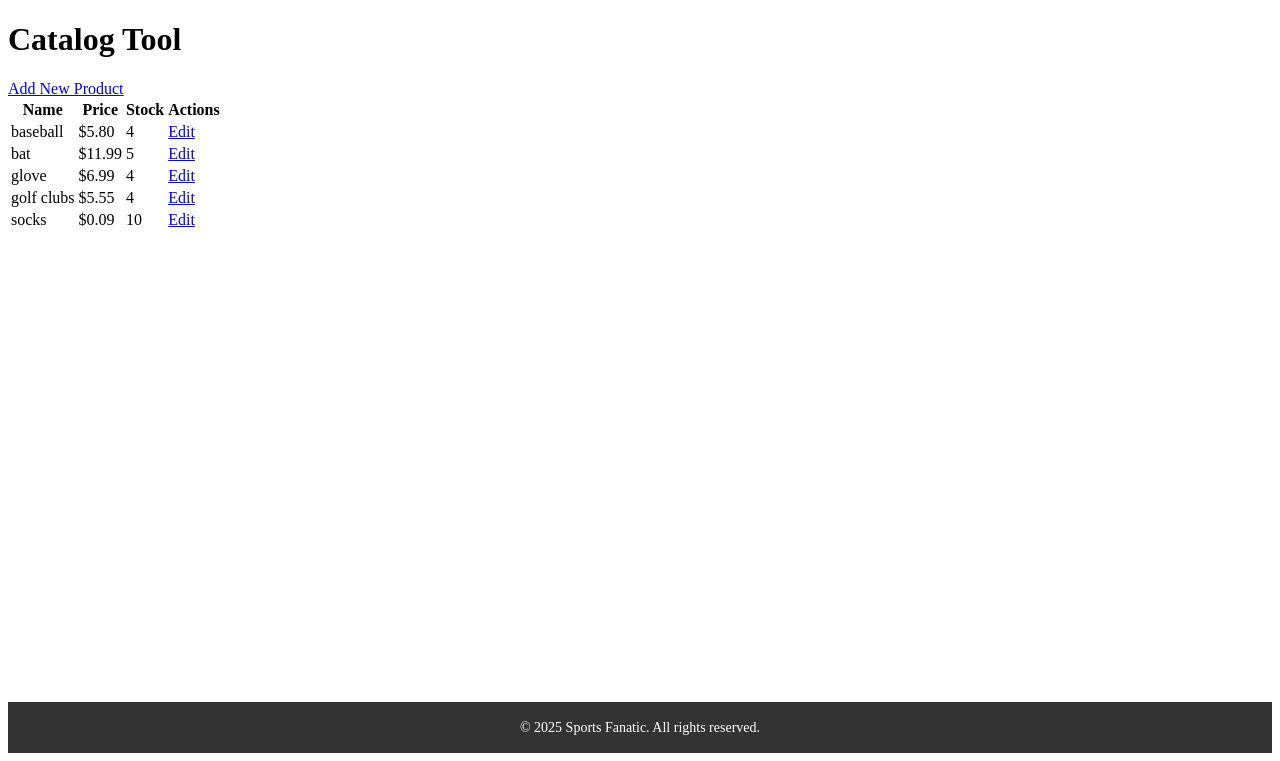
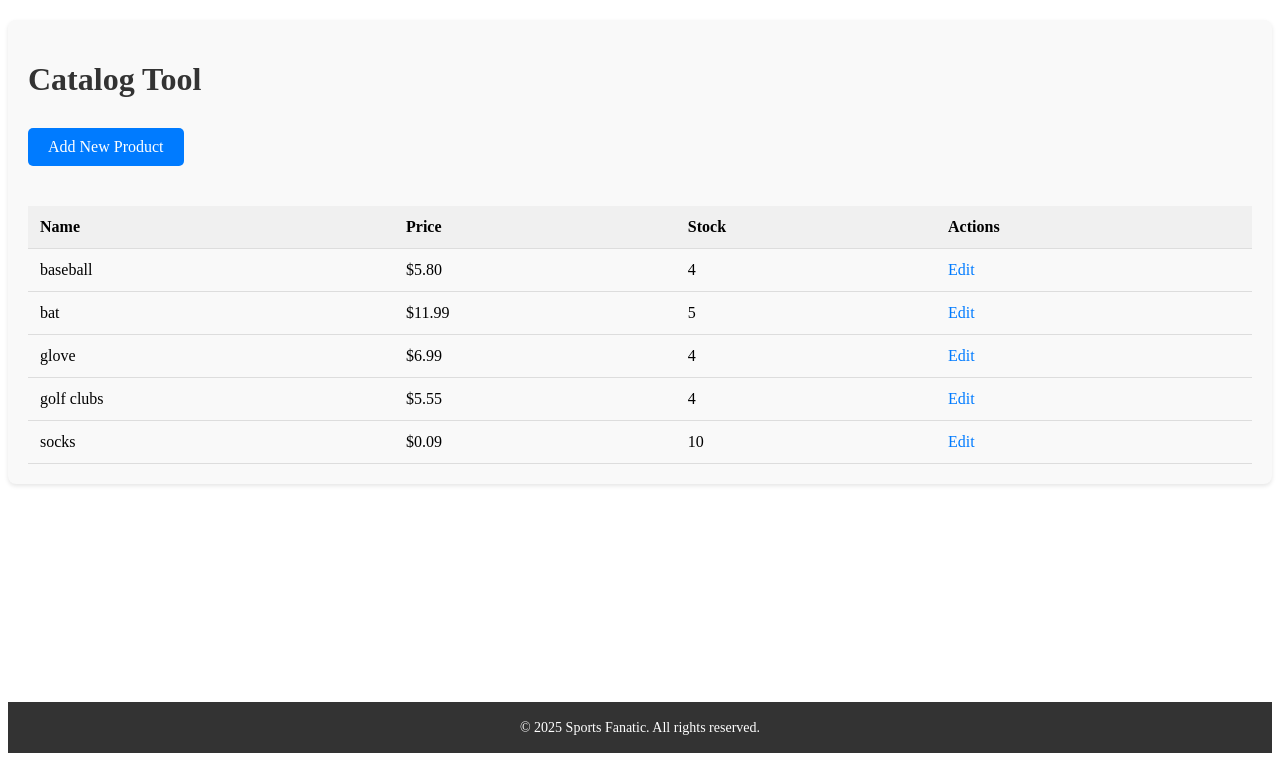
Before and after one commit to noahtorious91/sports_fanatic, a Django app: page /catalog/ in a window 1280 px wide. Shown: the part 55-816 px from the top of the page. Run offline with Django 5.2, Linux system fonts and the light colour scheme; a user stored in the database is signed in; data comes from the database, SQL or seed files in the repository; both versions use the stored data as it was after the commit.

Commit message:
styled the cat tool

```diff
--- /dev/null
+++ b/myproject/store/static/store/catalog_tool.css
@@ -0,0 +1,66 @@
+.catalog-tool-container {
+    max-width: 1200 px;
+    margin: 20px auto;
+    padding: 20px;
+    background-color: #f9f9f9;
+    border-radius: 8px;
+    box-shadow: 0 2px 4px rgba(0, 0, 0, 0.1);
+}
+
+.catalog-tool-container h1 {
+    font-size: 2rem;
+    margin-bottom: 20px;
+    color: #333;
+}
+
+.catalog-tool-container .btn {
+    display: inline-block;
+    padding: 10px 20px;
+    margin: 10px 0;
+    background-color: #007bff;
+    color: #fff;
+    text-decoration: none;
+    border-radius: 5px;
+    transition: background-color 0.3s ease;
+    margin-bottom: 20px;
+}
+
+.catalog-tool-container .btn:hover {
+    background-color: #0056b3;
+}
+
+.catalog-tool-container table {
+    width: 100%;
+    border-collapse: collapse;
+    margin-top: 20px;
+}
+
+.catalog-tool-container table th,
+.catalog-tool-container table td {
+    padding: 12px;
+    text-align: left;
+    border-bottom: 1px solid #ddd;
+}
+
+.catalog-tool-container table th {
+    background-color: #f0f0f0;
+    font-weight: bold;
+}
+
+.catalog-tool-container table tr:nth-child(even) {
+    background-color: #f9f9f9;
+}
+
+.catalog-tool-container table tr:hover {
+    background-color: #f1f1f1;
+}
+
+.catalog-tool-container table a {
+    color: #007bff;
+    text-decoration: none;
+    transition: color 0.3s ease;
+}
+
+.catalog-tool-container tavle a:hover {
+    color: #0056b3;
+}
--- a/myproject/store/templates/store/base.html
+++ b/myproject/store/templates/store/base.html
@@ -23,6 +23,7 @@
                         <ul class="dropdown-menu">
                             <li><a href="{% url 'internal_tools' %}">Internal Tools</a></li>
                             <!-- Add more dropdown links here -->
+                             <li><a href="{% url 'catalog_tool' %}">Catalog Tool</a></li>
                         </ul>
                     </li>
                     <form action="{% url 'logout' %}" method="post" style="display:inline">
--- a/myproject/store/templates/store/catalog_tool.html
+++ b/myproject/store/templates/store/catalog_tool.html
@@ -1,8 +1,14 @@
 {% extends 'store/base.html' %}
+{% load static %}
+
+{% block styles %}
+<link rel="stylesheet" href="{% static 'store/catalog_tool.css' %}">
+{% endblock %}
 
 {% block title %}Catalog Tool{% endblock %}
 
 {% block content %}
+<div class="catalog-tool-container">
     <h1>Catalog Tool</h1>
     <a href="{% url 'add_product' %}" class="btn">Add New Product</a>
     <table>
@@ -27,4 +33,5 @@
             {% endfor %}
         </tbody>
     </table>
+</div>
 {% endblock %}
--- a/myproject/store/views.py
+++ b/myproject/store/views.py
@@ -226,9 +226,9 @@ def add_product(request):
             form.save()
             messages.success(request, 'Product added successfully!')
             return redirect('catalog_tool')
-        else:
-            form = ProductForm()
-        return render(request, 'store/add_product.html', {'form': form})
+    else:
+        form = ProductForm()  # Handle GET request by rendering an empty form
+    return render(request, 'store/add_product.html', {'form': form})
 
 @login_required
 def edit_product(request, product_id):
```
Also changed, not shown: myproject/store/templates/store/internal_tools.html (+8 -0 lines), myproject/db.sqlite3, myproject/media/products/socks_EyvFu4E.png (added), myproject/store/templates/store/add_product.html (renamed from myproject/store/templates/add_product.html), 1 other file. Lines whose indentation alone changed are shown as unchanged.
